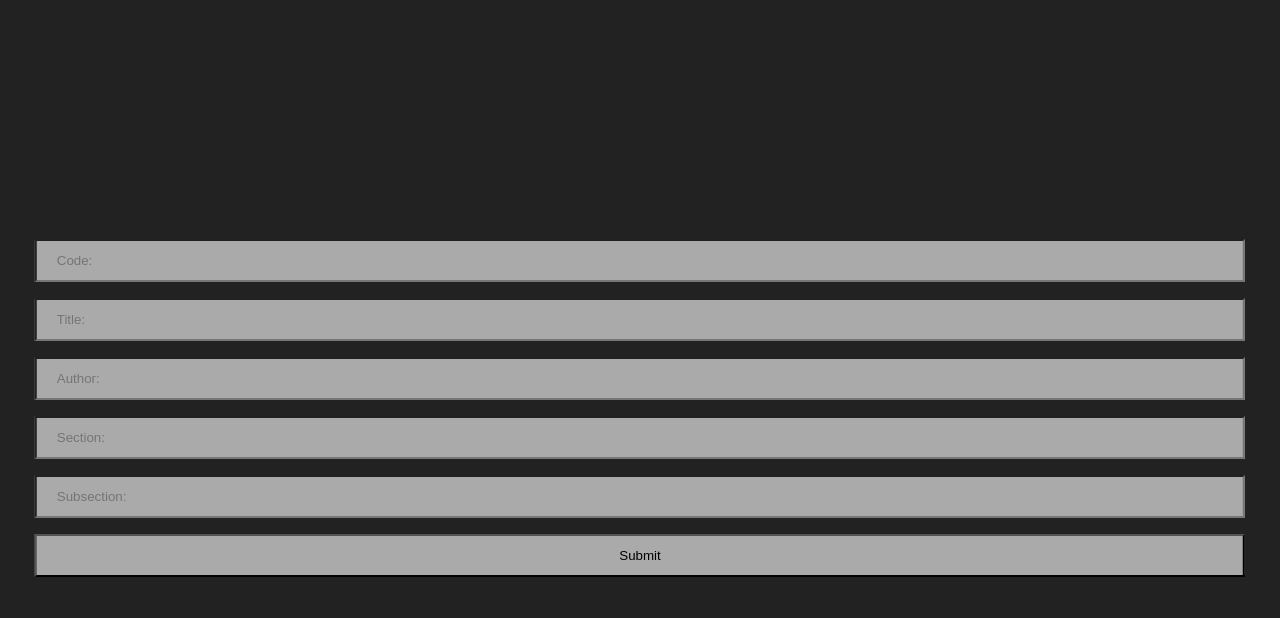
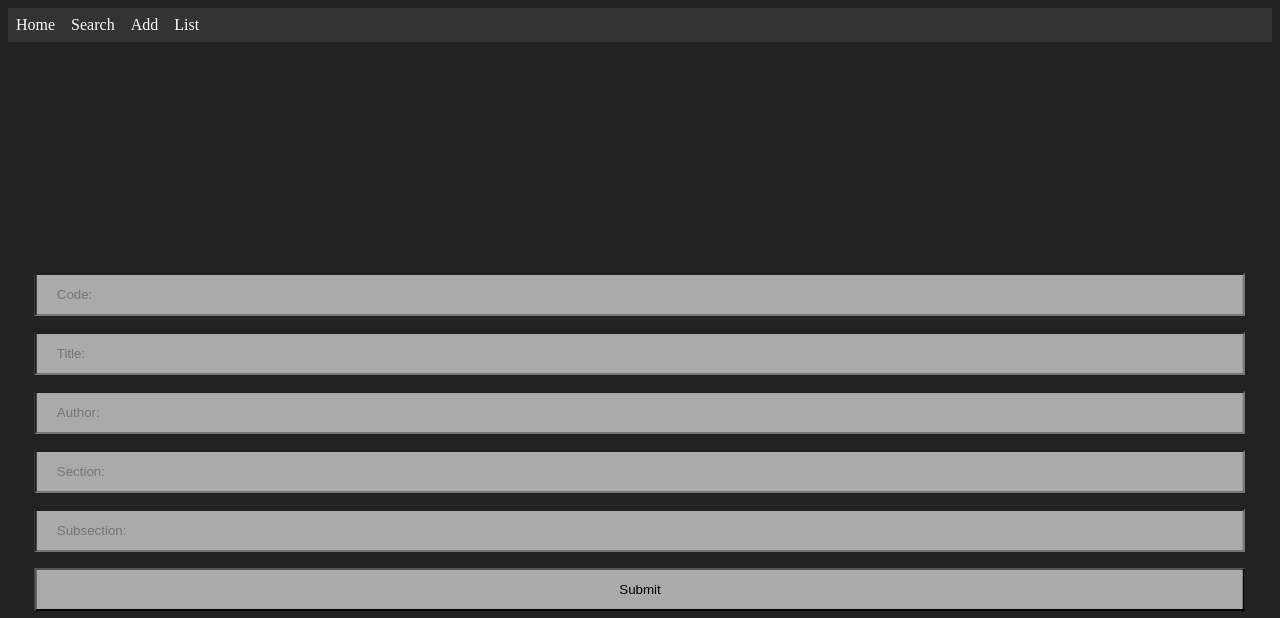
Before and after one commit to S-Spektrum-M/LibraryManager, a Flask app: template frontend/templates/add.html in a window 1280 px wide. Shown: the top 618 px of the page. Before the commit the page ends 577 px from the top, so only its background shows below. Run offline with Flask 2, Linux system fonts and the light colour scheme; the template is opened without the code that fills it, so the values that code supplies are empty.

Commit message:
Add favicon and nav

```diff
--- a/frontend/templates/layout.html
+++ b/frontend/templates/layout.html
@@ -7,9 +7,19 @@
       rel="stylesheet"
       href="{{ url_for('static', filename='css/main.css') }}"
     />
+    <link
+      rel="shortcut icon"
+      href="{{ url_for('static', filename='favicon.ico') }}"
+    />
     <title>something</title>
   </head>
   <body>
+    <ul class="nav">
+      <li class="nav-item"><a href="/">Home</a></li>
+      <li class="nav-item"><a href="search">Search</a></li>
+      <li class="nav-item"><a href="add">Add</a></li>
+      <li class="nav-item"><a href="list">List</a></li>
+    </ul>
     {% block body %} {% endblock %}
   </body>
 </html>
```
